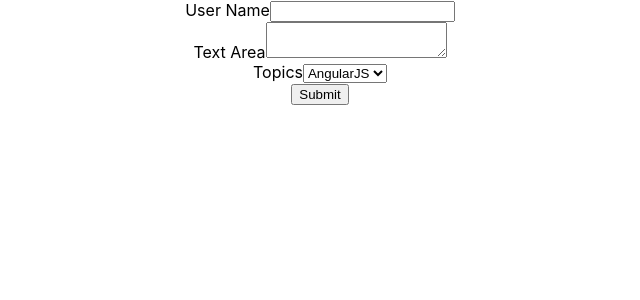
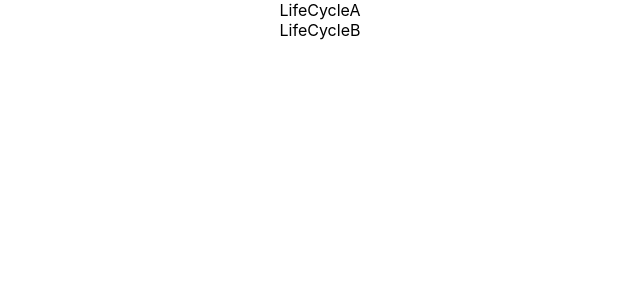
Before and after one commit to SandeepKumar377/code-evolution-tut, a React (Create React App) app: page / in a window 1280 px wide. Shown: the top 300 px of the page, without its empty margins (320-960 px from the left). Built offline with nearby package versions, Linux system fonts and the light colour scheme.

Commit message:
Component_Lifecycle_Methods

```diff
--- a/src/App.js
+++ b/src/App.js
@@ -1,5 +1,6 @@
 import './App.css';
-import Form from './components/Form';
+// import Form from './components/Form';
+import LifeCycleA from './components/LifeCycleA';
 // import InlineCSS from './components/InlineCSS';
 // import StyleSheet from './components/StyleSheet';
 // import NameList from './components/NameList';
@@ -20,7 +21,8 @@ function App() {
   return (
     <div className="App">
 
-      <Form/>
+    <LifeCycleA />
+      {/* <Form/> */}
       {/* <h1 className='error'>Message</h1>
       <h1 className={styles.success}>Message</h1> */}
       {/* <InlineCSS /> */}
--- /dev/null
+++ b/src/components/LifeCycleA.js
@@ -0,0 +1,35 @@
+import React, { Component } from 'react'
+import LifeCycleB from './LifeCycleB'
+
+class LifeCycleA extends Component {
+
+    constructor(props){
+        super(props)
+        this.state={
+            name: 'Sandeep'
+        }
+        console.log('LifecycleA constructor')
+    }
+
+    static getDerivedStateFromProps(props, state){
+        console.log('LifecycleA getDerivedStateFromProps')
+        return null
+    }
+    componentDidMount(){
+        console.log('LifecycleA componentDidMount')
+    }
+
+
+
+    render() {
+        console.log('LifecycleA render')
+        return (
+            <div>
+                LifeCycleA
+                <LifeCycleB/>
+            </div>
+        )
+    }
+}
+
+export default LifeCycleA
--- /dev/null
+++ b/src/components/LifeCycleB.js
@@ -0,0 +1,33 @@
+import React, { Component } from 'react'
+
+class LifeCycleB extends Component {
+
+    constructor(props){
+        super(props)
+        this.state={
+            name: 'Sandeep'
+        }
+        console.log('LifecycleB constructor')
+    }
+
+    static getDerivedStateFromProps(props, state){
+        console.log('LifecycleB getDerivedStateFromProps')
+        return null
+    }
+    componentDidMount(){
+        console.log('LifecycleB componentDidMount')
+    }
+
+
+
+    render() {
+        console.log('LifecycleA render')
+        return (
+            <div>
+                LifeCycleB
+            </div>
+        )
+    }
+}
+
+export default LifeCycleB
```
